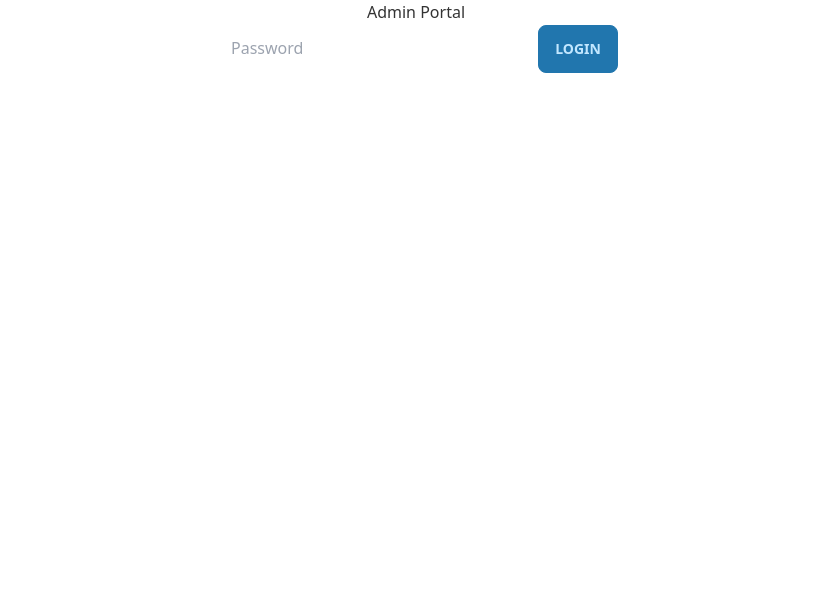
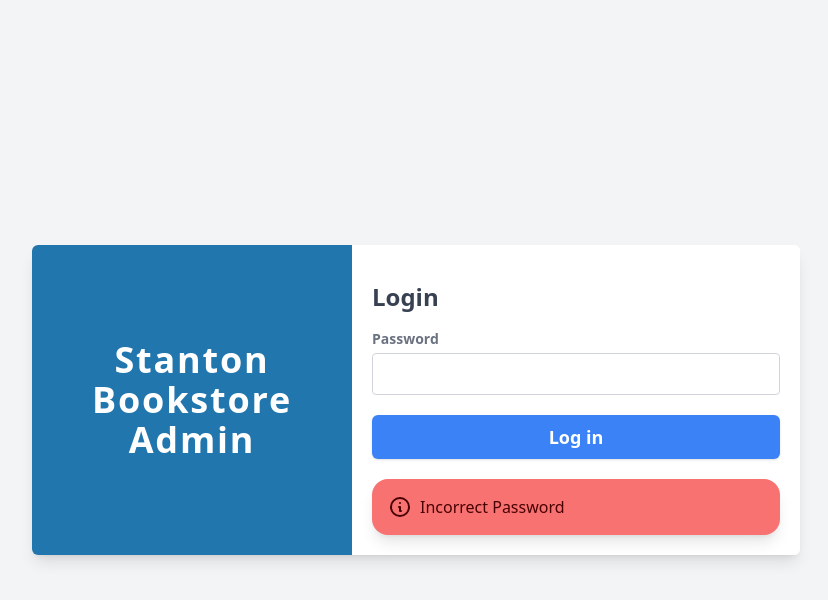
Before and after one commit to importly/scpbookstore, a SvelteKit app: page /admin/1 in a window 1280 px wide. Shown: the top 600 px of the page, without its empty margins (224-1052 px from the left). Built offline with nearby package versions, Linux system fonts and the light colour scheme.

Commit message:
Incorrect Password detectiong

```diff
--- a/src/routes/admin/[id]/+page.server.js
+++ b/src/routes/admin/[id]/+page.server.js
@@ -14,6 +14,8 @@ export async function load({ params }) {
 
 	if (params.id === env.HASHED_ID) {
 		return { type: 'admin' };
+	} else {
+		return { type: 'ee' };
 	}
 }
 // try to add
--- a/src/routes/admin/[id]/+page.svelte
+++ b/src/routes/admin/[id]/+page.svelte
@@ -1,6 +1,6 @@
 <script lang="ts">
 	import type { PageData } from './$types';
-	import { goto } from '$app/navigation';
+	import { goto, invalidate } from '$app/navigation';
 	//import crypto from 'crypto';
 
 	export let data: PageData;
@@ -15,13 +15,54 @@
 		);
 		const hashArray = Array.from(new Uint8Array(place));
 		const hashHex = hashArray.map((b) => b.toString(16).padStart(2, '0')).join('');
-		goto(`/admin/${hashHex}`);
+		goto(`/admin/${hashHex}`).then(()=>{location.reload()})
+
 	};
 </script>
 
-<!-- make a centered text box that just says Admin Portal-->
-<div class="text-center">
-	<h1>Admin Portal</h1>
-	<input bind:value={pass} type="text" placeholder="Password" class="input w-full max-w-xs" />
-	<button on:click={encodeing} class="btn btn-primary">Login</button>
+<div class="flex items-center min-h-screen p-4 bg-gray-100 lg:justify-center">
+	<div
+		class="flex flex-col overflow-hidden bg-white rounded-md shadow-lg max md:flex-row md:flex-1 lg:max-w-screen-md"
+	>
+		<div
+			class="p-4 py-6 text-white bg-primary md:w-80 md:flex-shrink-0 md:flex md:flex-col md:items-center md:justify-evenly"
+		>
+			<div class="my-3 text-4xl font-bold tracking-wider text-center">Stanton Bookstore Admin</div>
+		</div>
+		<div class="p-5 bg-white md:flex-1">
+			<h3 class="my-4 text-2xl font-semibold text-gray-700">Login</h3>
+			<form action="#" class="flex flex-col space-y-5">
+				<div class="flex flex-col space-y-1">
+					<div class="flex items-center justify-between">
+						<label for="password" class="text-sm font-semibold text-gray-500">Password</label>
+					</div>
+					<input
+						type="password"
+						id="password"
+						bind:value={pass}
+						class="px-4 py-2 transition duration-300 border border-gray-300 rounded focus:border-transparent focus:outline-none focus:ring-4 focus:ring-orange-700"
+					/>
+				</div>
+				<div>
+					<button
+						type="submit"
+						on:click={encodeing}
+						class="w-full px-4 py-2 text-lg font-semibold text-white transition-colors duration-300 bg-blue-500 rounded-md shadow hover:bg-blue-600 focus:outline-none focus:ring-blue-200 focus:ring-4"
+					>
+						Log in
+					</button>
+				</div>
+				{#if type == 'ee'}
+				<div class="alert alert-error shadow-lg">
+					<div>
+					  <svg xmlns="http://www.w3.org/2000/svg" fill="none" viewBox="0 0 24 24" class="stroke-current flex-shrink-0 w-6 h-6"><path stroke-linecap="round" stroke-linejoin="round" stroke-width="2" d="M13 16h-1v-4h-1m1-4h.01M21 12a9 9 0 11-18 0 9 9 0 0118 0z"></path></svg>
+					  <span>Incorrect Password</span>
+					</div>
+				  </div>
+				{/if}
+			</form>
+		</div>
+
+	</div>
+
 </div>
```
